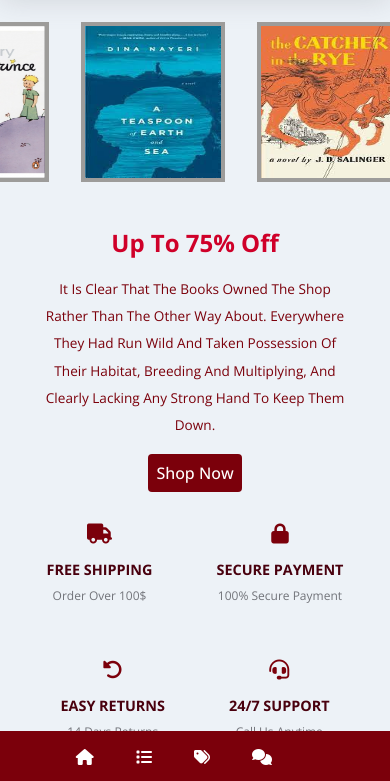
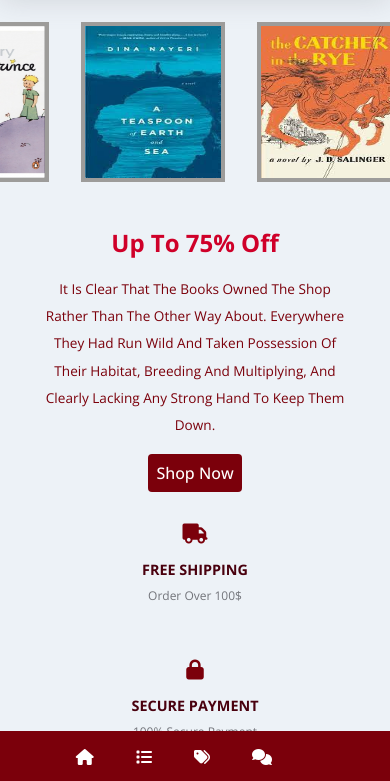
Before and after one commit to MoLabibb/online_book_store, a plain HTML site: page index.html in a window 390 px wide. Shown: the part 63-844 px from the top of the page. Drawn offline with nearby package versions, Linux system fonts and the light colour scheme; a web font is replaced by a local one.

Commit message:
Update style.css

```diff
--- a/css/style.css
+++ b/css/style.css
@@ -1171,7 +1171,11 @@ form .sign-up{
     padding:  0;
     width: 100%;
 }
+.services-container {
+    display: flex;
+    flex-direction: column;
 
+}
 .arrivals .arrivals-slider .wrapper .box{
     width: 90%;
 }
```
